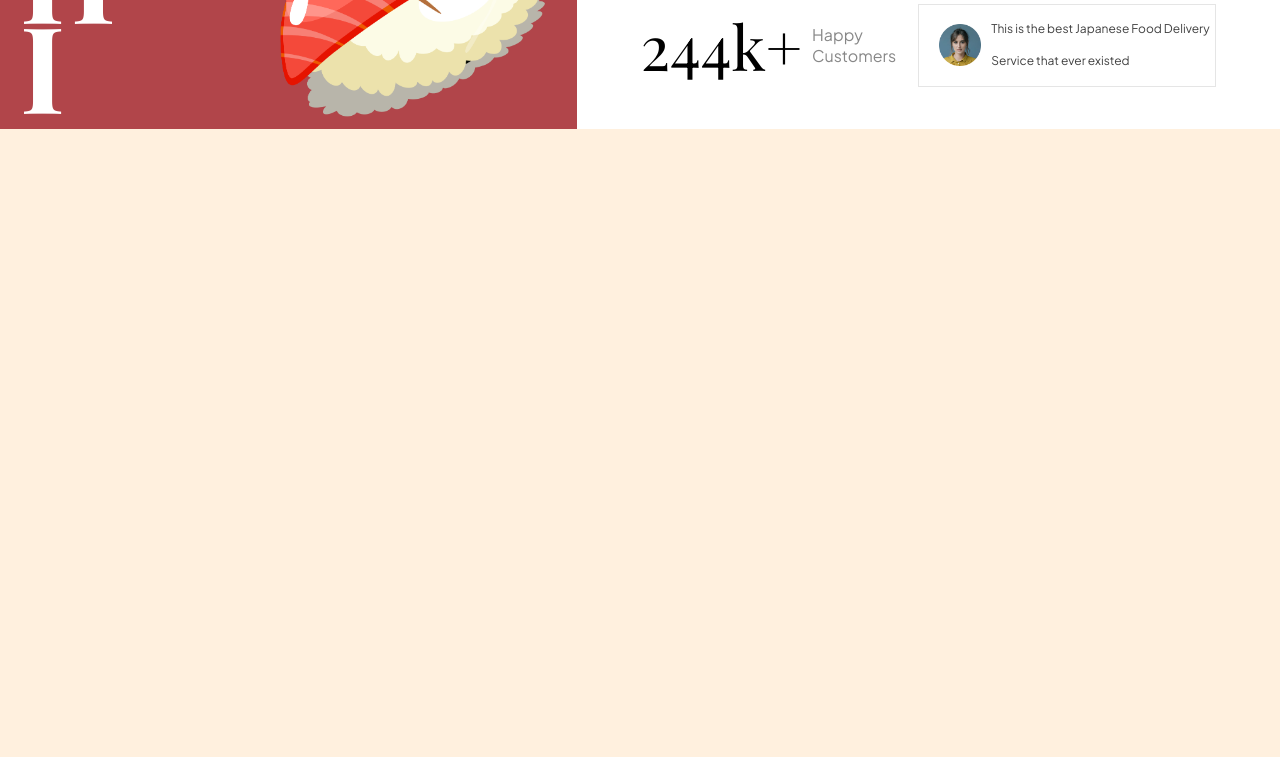
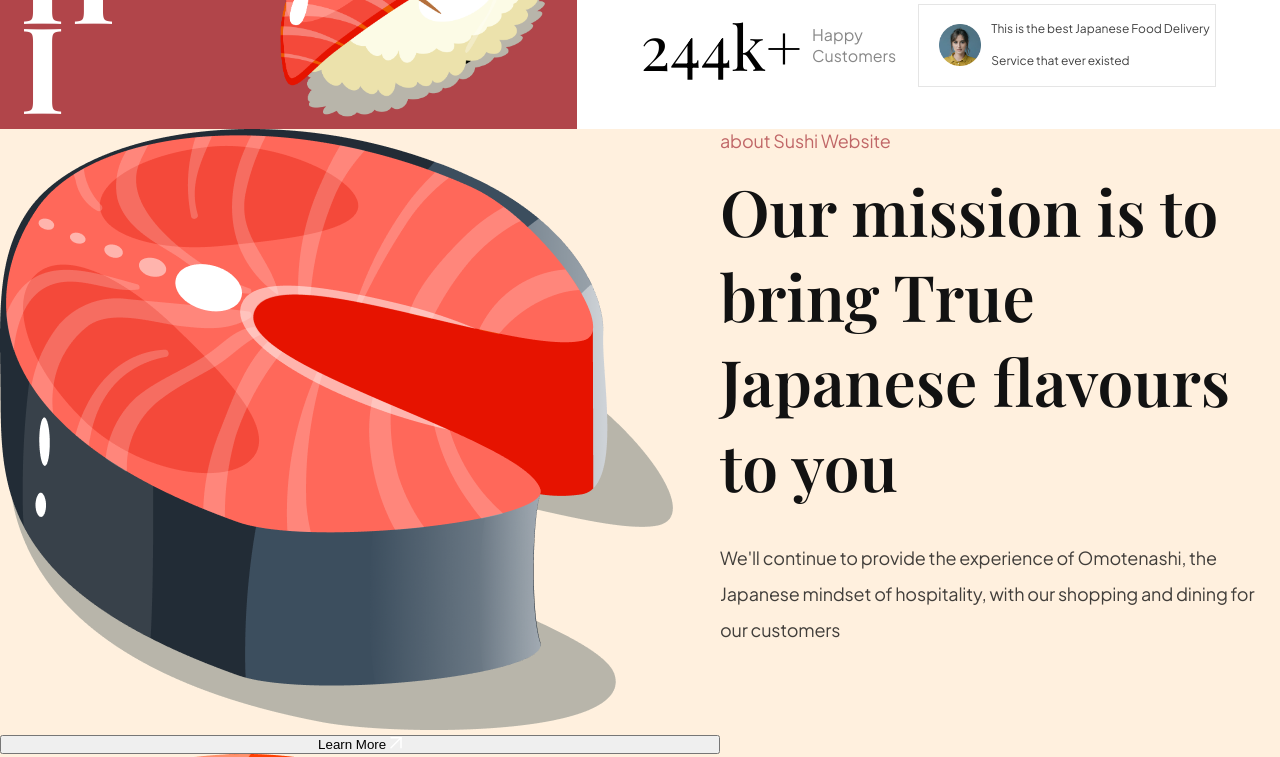
Before and after one commit to joelkwihangana/sushiwebsite, a website built with Vite: page index.html in a window 1280 px wide. Shown: the part 540-1297 px from the top of the page. Before the commit the page ends 800 px from the top, so only its background shows below. Built offline with nearby package versions, Linux system fonts and the light colour scheme.

Commit message:
getting started with about-us section

```diff
--- a/css/sections/about.css
+++ b/css/sections/about.css
@@ -0,0 +1,10 @@
+.about-us{
+    display: flex;
+    min-height: 720px;
+    overflow: hidden;
+}
+.about-us__image{
+    flex:1;
+    display: flex;
+    flex-direction: column;
+}
--- a/index.html
+++ b/index.html
@@ -9,6 +9,7 @@
     <link rel="stylesheet" href="/css/style.css" />
   </head>
   <body>
+    <!-- header -->
     <header>
       <nav class="header__nav">
         <div class="header__logo">
@@ -28,6 +29,7 @@
         </ul>
       </nav>
     </header>
+    <!-- end header -->
 
     <section class="hero">
       <div class="hero-image">
@@ -71,6 +73,29 @@
       </div>
     </section>
 
+    <section class="about-us" id="about-us">
+      <div class="about-us__image">
+        <div class="about-us__image-sushi3">
+          <img src="assets/sushi-3.png" alt="sushi" />
+        </div>
+        <button class="about-us__button">
+          Learn More <img src="assets/arrow-up-right.svg" alt="" />
+        </button>
+        <div class="about-us__image-sushi2">
+          <img src="assets/sushi-2.png" alt="sushi" />
+        </div>
+      </div>
+      <div class="about-us__content">
+        <p class="sushi__subtitle">about Sushi Website</p>
+        <h3 class="sushi__title">
+          Our mission is to bring True Japanese flavours to you
+        </h3>
+        <p class="sushi__description">
+          We'll continue to provide the experience of Omotenashi, the Japanese
+          mindset of hospitality, with our shopping and dining for our customers
+        </p>
+      </div>
+    </section>
     <script src="js/script.js" type="module"></script>
   </body>
 </html>
```
